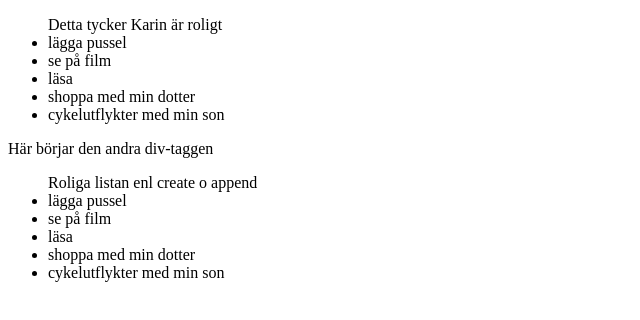
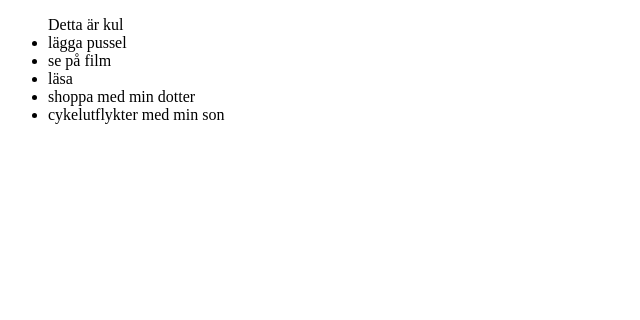
Before and after one commit to skka19st/MVP_Loopar, a plain HTML site: page index.html in a window 1280 px wide. Shown: the whole page, without its empty margins (0-640 px from the left). Drawn offline with Linux system fonts and the light colour scheme.

Commit message:
nya kod efter nya kunskaper

```diff
--- a/index.html
+++ b/index.html
@@ -11,12 +11,6 @@
 
 <!-- endast innehållet i body visas på skärmen    -->
 <body>
-<div id="divId">
-
-</div>
-<div id="divId2">
-
-</div>
 
 </body>
 
--- a/script.js
+++ b/script.js
@@ -1,5 +1,43 @@
 
 // i den här filen finns javascript-kod
+//KodVersion01();
+WrapTagg();
+
+function WrapTagg()
+{
+    // används för att förkorta kod-raderna:
+    var kodText;
+    var taggInUse;
+
+    // div-tagg som kopplas till body-taggen
+    // 'beforeend' räknas i förhållande till body-taggen
+    // dvs överliggande tagg
+    kodText = "<div id='wrap'></div>";
+    document.body.insertAdjacentHTML("afterbegin",kodText);
+
+    // list-tagg som ska ligga under wrap-taggen
+    taggInUse = document.getElementById("wrap");
+    kodText = "<ul id='lista'> Detta är kul </ul>";
+    taggInUse.insertAdjacentHTML("beforeend",kodText);
+
+    // en array med saker jag tycker är roligt
+    let roligaSaker =   ["lägga pussel"
+                        ,"se på film"
+                        ,"läsa"
+                        ,"shoppa med min dotter"
+                        ,"cykelutflykter med min son"];
+
+    // skriv ut innehållet i arrayen till list-taggen
+    taggInUse = document.getElementById("lista");
+    for (let ind = 0 ; ind<roligaSaker.length ; ind++)
+    {
+        kodText = "<li>" + roligaSaker[ind] +  "</li>";
+        taggInUse.insertAdjacentHTML("beforeend",kodText);
+    }
+}
+
+ function KodVersion01()
+ {
 
 // minnesanteckning ang 'insertAdjacentHTML'
 // 'afterbegin' = första child i elementet
@@ -72,3 +110,4 @@ for (let ind = 0 ; ind<roligaSaker.length ; ind++)
     liTag2.appendChild(text);
     ulTag2.appendChild(liTag2);
 }
+ }
```
